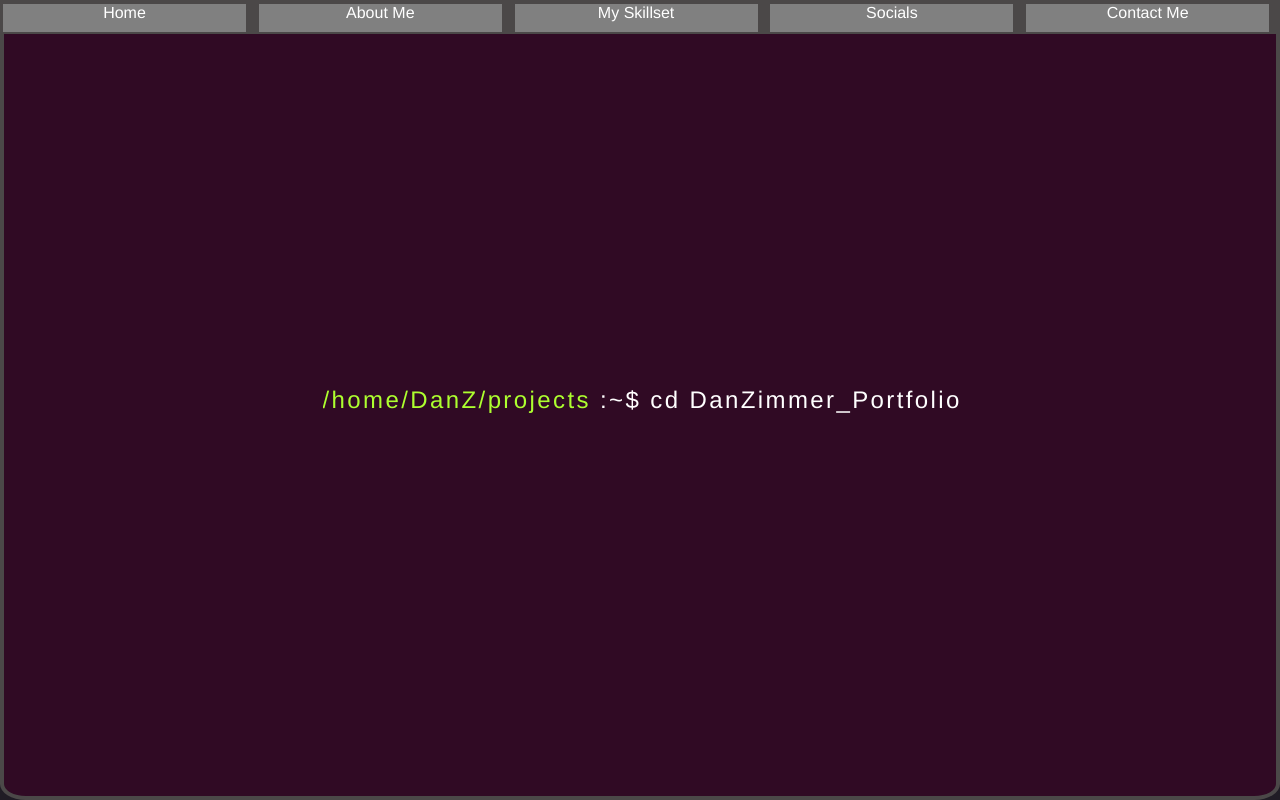
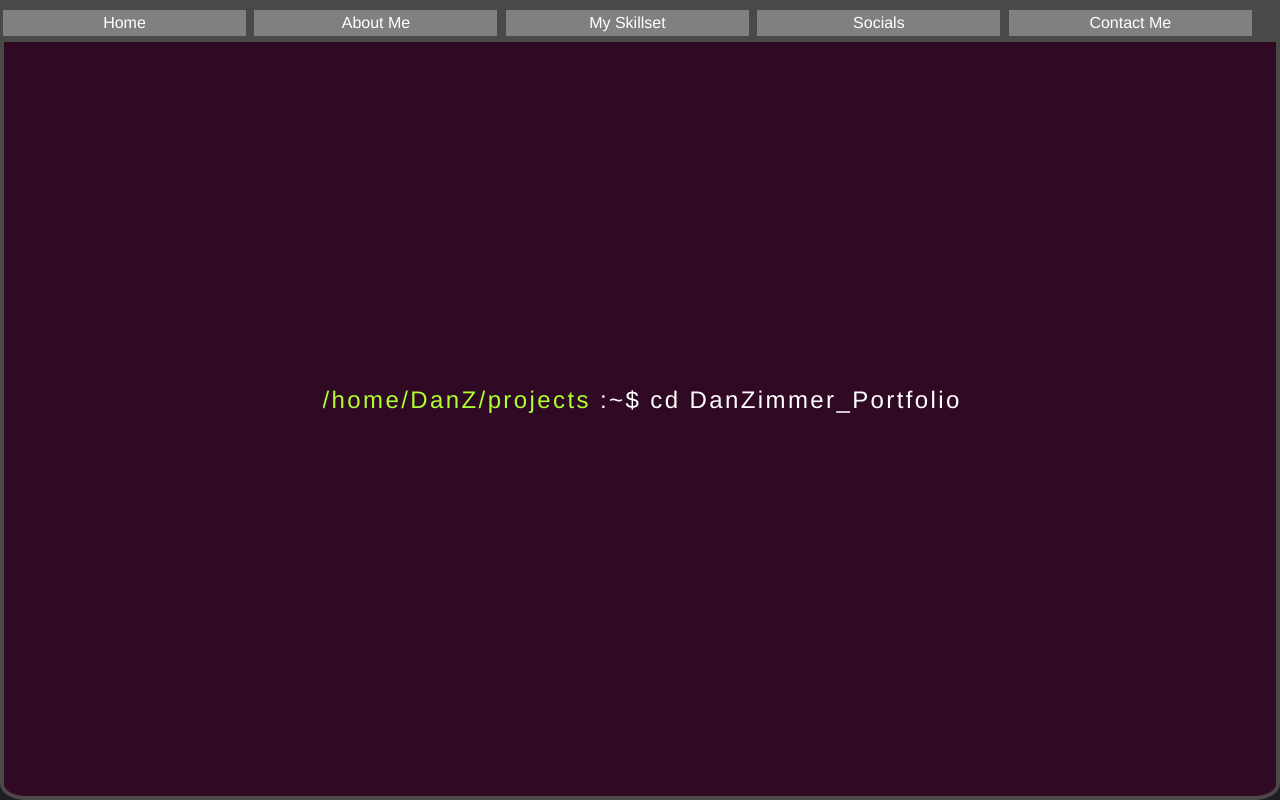
Before and after one commit to GitterDanNBCC/DanZ_Portfolio, a plain HTML site: page index.html in a window 1280 px wide. Drawn offline with nearby package versions, Linux system fonts and the light colour scheme.

Commit message:
Fixed Header Padding
Adjusted padding, removed absolute positioning

Added hover effect to tabs

```diff
--- a/styles.css
+++ b/styles.css
@@ -33,21 +33,28 @@ body {
     width: 100%;
     left: 1px;
     max-width: calc(100% - 1px);
-    height: 30px;
+    padding-top: 4px;
+    padding-bottom: 4px;
     background-color: rgb(75, 72, 72);
 }
 
 .terminal-tab {
     z-index: 6;
-    position: absolute;
     left: calc(20% * var(--tab-position) + 2px);
     width: calc(19%);
-    margin-right: 2px;
+    margin: 2px;
     background-color: gray;
     color: white;
     text-align: center;
-    height: 28px;
+    display: inline-block;
     cursor: pointer;
+    padding-top: 4px;
+    padding-bottom: 4px;
+}
+
+.terminal-tab:hover {
+    z-index: 7;
+    background-color: rgb(57, 54, 54);
 }
 
 .terminal-mini {
```
Also changed, not shown: src/aboutme.html (+3 -0 lines), src/myskillset.html (+3 -0 lines), src/socials.html (+3 -0 lines).
